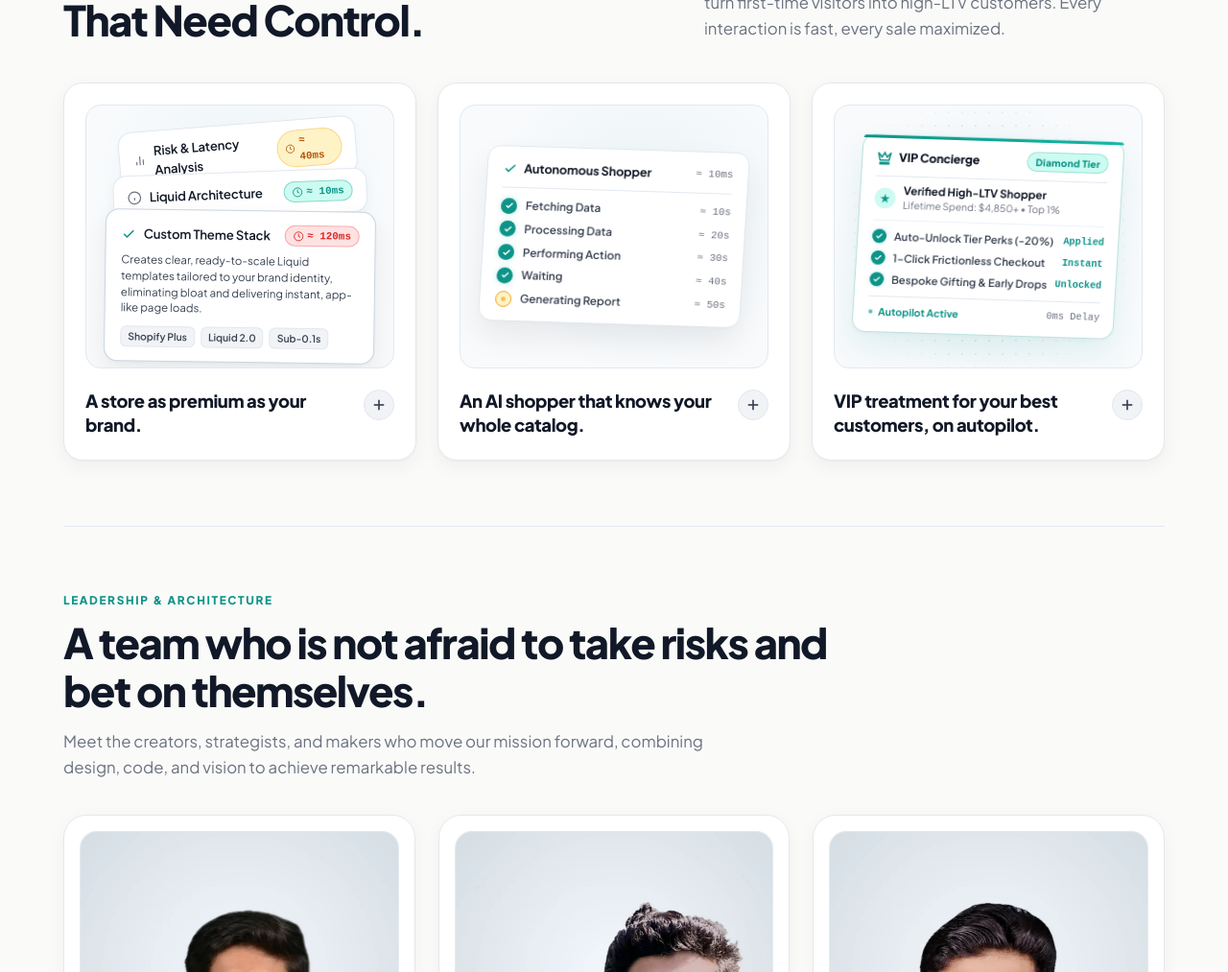
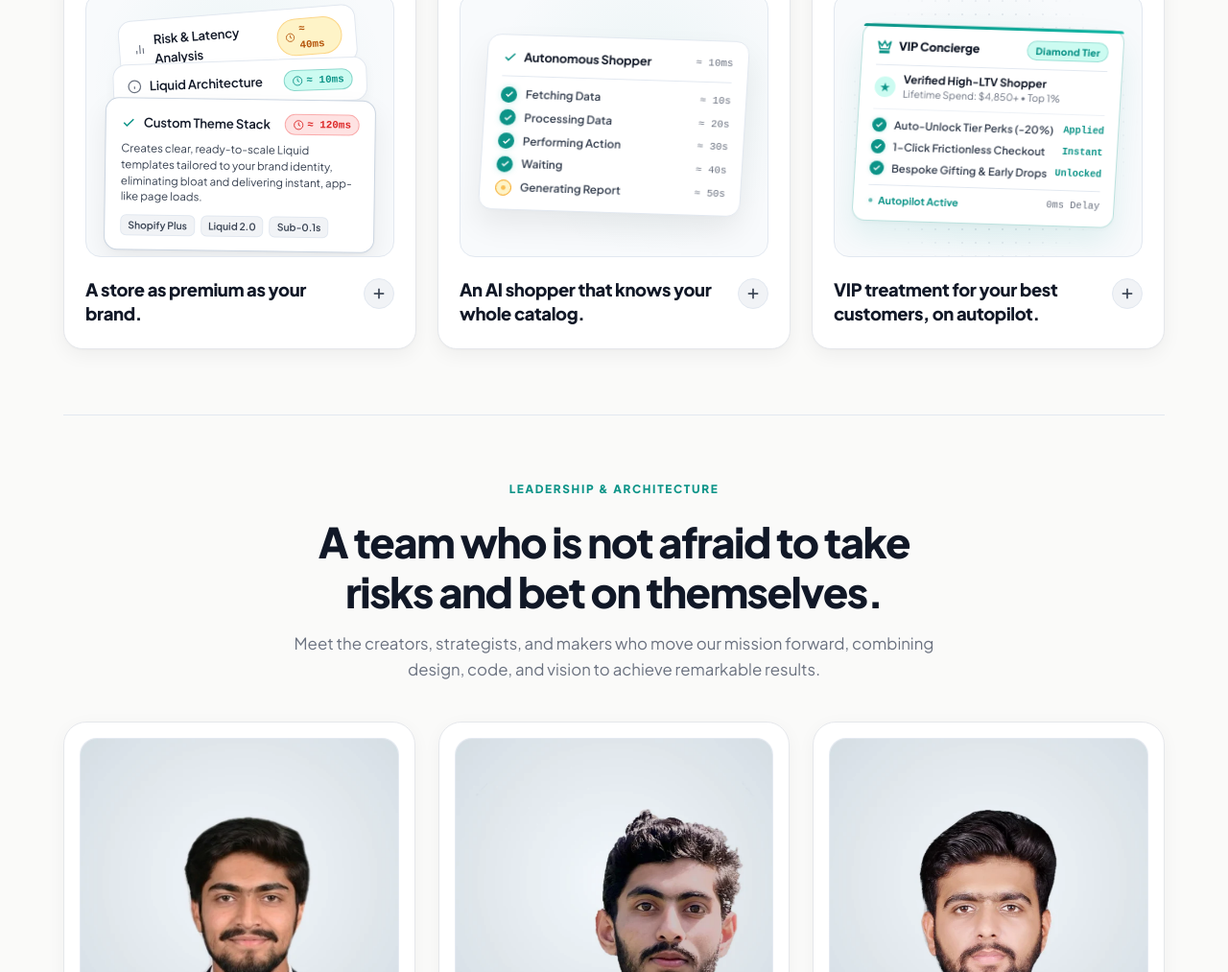
Before and after one commit to muhammadumar2128/Lunar--Ai, a plain HTML site: page index.html in a window 1280 px wide. Shown: the part 1412-2425 px from the top of the page at 96% size. Drawn offline with Linux system fonts and the light colour scheme.

Commit message:
style: tighten vertical gap between hero CTA button and fanned showcase deck

```diff
--- a/index.html
+++ b/index.html
@@ -18,7 +18,7 @@
   <link
     href="https://fonts.googleapis.com/css2?family=Plus+Jakarta+Sans:wght@400;500;600;700;800&family=Inter:wght@400;500;600;700;800&display=swap"
     rel="stylesheet">
-  <link rel="stylesheet" href="style.css?v=29">
+  <link rel="stylesheet" href="style.css?v=31">
 </head>
 
 <body>
@@ -508,7 +508,7 @@
       <section class="section-block team-section" id="about">
         <div class="team-header">
           <span class="section-tag">LEADERSHIP &amp; ARCHITECTURE</span>
-          <h2 class="team-main-title">A team who is not afraid to take risks and bet on themselves.</h2>
+          <h2 class="team-main-title">A team who is not afraid to take <br>risks and bet on themselves.</h2>
           <p class="team-main-subtitle">Meet the creators, strategists, and makers who move our mission forward,
             combining design, code, and vision to achieve remarkable results.</p>
         </div>
--- a/style.css
+++ b/style.css
@@ -335,7 +335,7 @@ body::after {
   display: flex;
   align-items: center;
   gap: 14px;
-  margin-bottom: 50px;
+  margin-bottom: 24px;
   justify-content: center;
 }
 
@@ -357,10 +357,11 @@ body::after {
   position: relative;
   width: 100%;
   max-width: 1100px;
-  height: 570px;
+  height: 480px;
   display: flex;
   justify-content: center;
-  align-items: center;
+  align-items: flex-start;
+  padding-top: 18px;
   overflow: visible;
 }
 
@@ -1449,19 +1450,23 @@ body::after {
 }
 
 .team-header {
-  text-align: left;
-  max-width: 820px;
-  margin-bottom: 36px;
+  text-align: center;
+  max-width: 800px;
+  margin: 0 auto 40px auto;
+  display: flex;
+  flex-direction: column;
+  align-items: center;
 }
 
 .team-main-title {
   font-size: clamp(2.1rem, 3.4vw, 2.75rem);
   font-weight: 800;
   letter-spacing: -0.035em;
-  line-height: 1.15;
+  line-height: 1.2;
   color: var(--ink-primary);
   margin-top: 10px;
   margin-bottom: 14px;
+  text-align: center;
 }
 
 .team-main-subtitle {
@@ -1469,7 +1474,9 @@ body::after {
   line-height: 1.62;
   color: var(--ink-muted);
   font-weight: 400;
-  max-width: 720px;
+  max-width: 680px;
+  margin: 0 auto;
+  text-align: center;
 }
 
 .team-cards-grid {
```
